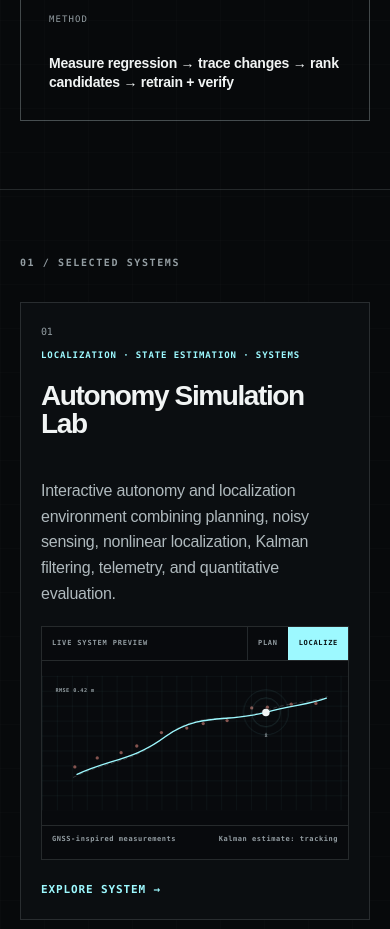
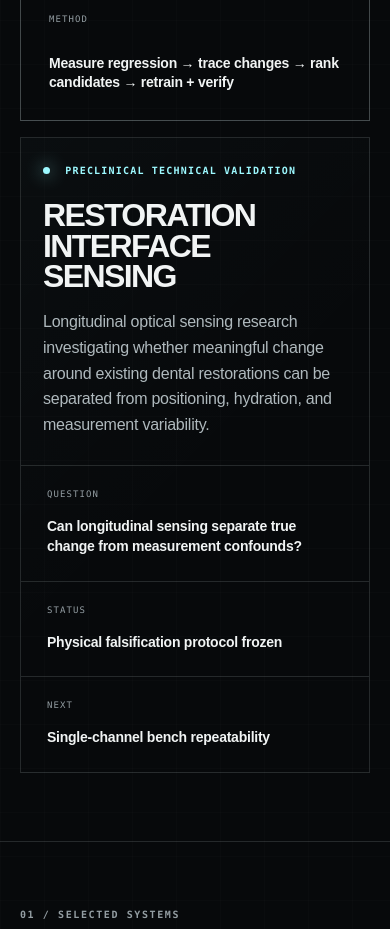
Before and after one commit to Kushrishi/kushrishi.com, a Next.js app: page / in a window 390 px wide. Shown: the part 2180-3109 px from the top of the page. Built offline with nearby package versions, Linux system fonts and the light colour scheme.

Commit message:
Add restoration interface sensing research

```diff
--- a/app/globals.css
+++ b/app/globals.css
@@ -227,10 +227,83 @@ footer h2 { margin-bottom: 0; }
 .note-box span { color: var(--accent); font: 600 9px/1 ui-monospace, SFMono-Regular, Menlo, monospace; }
 .note-box p { margin-bottom: 0; font-size: 15px; }
 
+
+.research-secondary-card {
+  margin-top: 16px;
+  border: 1px solid var(--line);
+  display: grid;
+  grid-template-columns: minmax(0, 1.15fr) minmax(320px, 0.85fr);
+  background: linear-gradient(135deg, rgba(157,249,255,0.018), transparent 55%);
+}
+
+.research-secondary-main {
+  padding: 34px;
+}
+
+.research-secondary-card h3 {
+  margin: 24px 0 18px;
+  font-size: clamp(32px, 3.8vw, 56px);
+  line-height: 0.95;
+  letter-spacing: -0.05em;
+}
+
+.research-secondary-card p {
+  margin: 0;
+  max-width: 760px;
+  color: #afb9bd;
+  font-size: 16px;
+  line-height: 1.6;
+}
+
+.research-secondary-meta {
+  border-left: 1px solid var(--line);
+  display: grid;
+  grid-template-rows: repeat(3, 1fr);
+}
+
+.research-secondary-meta > div {
+  padding: 24px 26px;
+  border-bottom: 1px solid var(--line);
+  display: flex;
+  flex-direction: column;
+  justify-content: space-between;
+  gap: 18px;
+}
+
+.research-secondary-meta > div:last-child {
+  border-bottom: 0;
+}
+
+.research-secondary-meta span {
+  color: var(--muted);
+  font: 500 9px/1 ui-monospace, SFMono-Regular, Menlo, monospace;
+  letter-spacing: 0.12em;
+}
+
+.research-secondary-meta strong {
+  font-size: 14px;
+  line-height: 1.4;
+  font-weight: 600;
+}
+
 @media (max-width: 980px) {
   .hero { grid-template-columns: 1fr; padding-top: 48px; }
   .field-shell { height: 520px; }
   .research-card { grid-template-columns: 1fr; }
+  .research-secondary-card { grid-template-columns: 1fr; }
+  .research-secondary-meta {
+    border-left: 0;
+    border-top: 1px solid var(--line);
+    grid-template-columns: repeat(3, 1fr);
+    grid-template-rows: auto;
+  }
+  .research-secondary-meta > div {
+    border-bottom: 0;
+    border-right: 1px solid var(--line);
+  }
+  .research-secondary-meta > div:last-child {
+    border-right: 0;
+  }
   .research-meta { border-left: 0; border-top: 1px solid var(--line); grid-template-columns: 1fr 1fr; grid-template-rows: auto; }
   .research-meta > div { border-right: 1px solid var(--line); }
   .project-grid, .split { grid-template-columns: 1fr; }
@@ -255,6 +328,17 @@ footer h2 { margin-bottom: 0; }
   .manifesto-band div:nth-child(-n+2) { border-bottom: 1px solid var(--line); }
   .section { padding-top: 78px; padding-bottom: 78px; }
   .research-card-main { padding: 30px 22px; }
+  .research-secondary-main { padding: 28px 22px; }
+  .research-secondary-meta {
+    grid-template-columns: 1fr;
+  }
+  .research-secondary-meta > div {
+    border-right: 0;
+    border-bottom: 1px solid var(--line);
+  }
+  .research-secondary-meta > div:last-child {
+    border-bottom: 0;
+  }
   .research-meta { grid-template-columns: 1fr; }
   .research-meta > div { border-right: 0; }
   .project-grid { gap: 10px; }
--- a/app/page.tsx
+++ b/app/page.tsx
@@ -68,6 +68,41 @@ export default function Home() {
               <div><span>CURRENT TEST</span><strong>EXPERIMENT 008</strong></div>
               <div><span>LATEST RESULT</span><strong>CLEAN REFERENCE · 96/96</strong></div>
               <div><span>METHOD</span><strong>Measure regression → trace changes → rank candidates → retrain + verify</strong></div>
+            </div>
+          </div>
+
+          <div className="research-secondary-card">
+            <div className="research-secondary-main">
+              <div className="status-line">
+                <span className="status-dot" /> PRECLINICAL TECHNICAL VALIDATION
+              </div>
+              <h3>
+                RESTORATION INTERFACE
+                <br />
+                SENSING
+              </h3>
+              <p>
+                Longitudinal optical sensing research investigating whether meaningful change
+                around existing dental restorations can be separated from positioning, hydration,
+                and measurement variability.
+              </p>
+            </div>
+
+            <div className="research-secondary-meta">
+              <div>
+                <span>QUESTION</span>
+                <strong>
+                  Can longitudinal sensing separate true change from measurement confounds?
+                </strong>
+              </div>
+              <div>
+                <span>STATUS</span>
+                <strong>Physical falsification protocol frozen</strong>
+              </div>
+              <div>
+                <span>NEXT</span>
+                <strong>Single-channel bench repeatability</strong>
+              </div>
             </div>
           </div>
         </Reveal>
```
